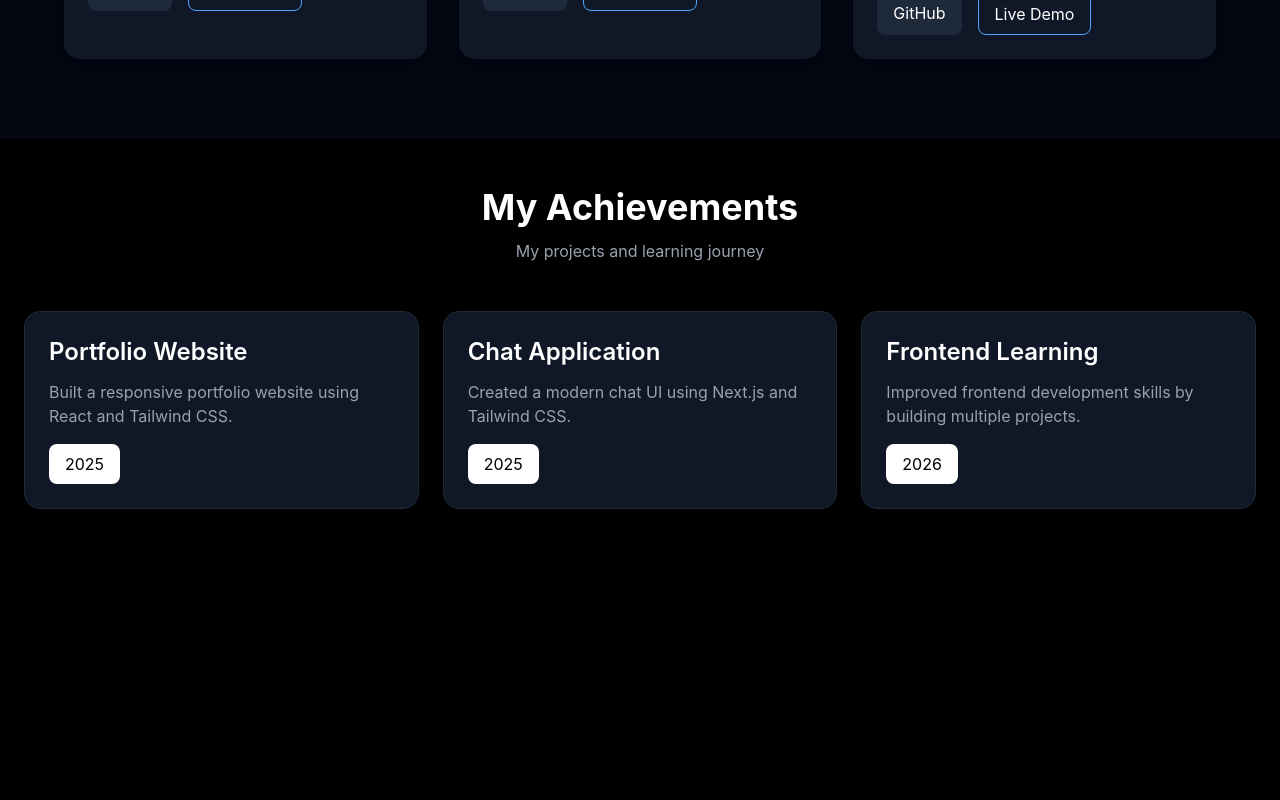
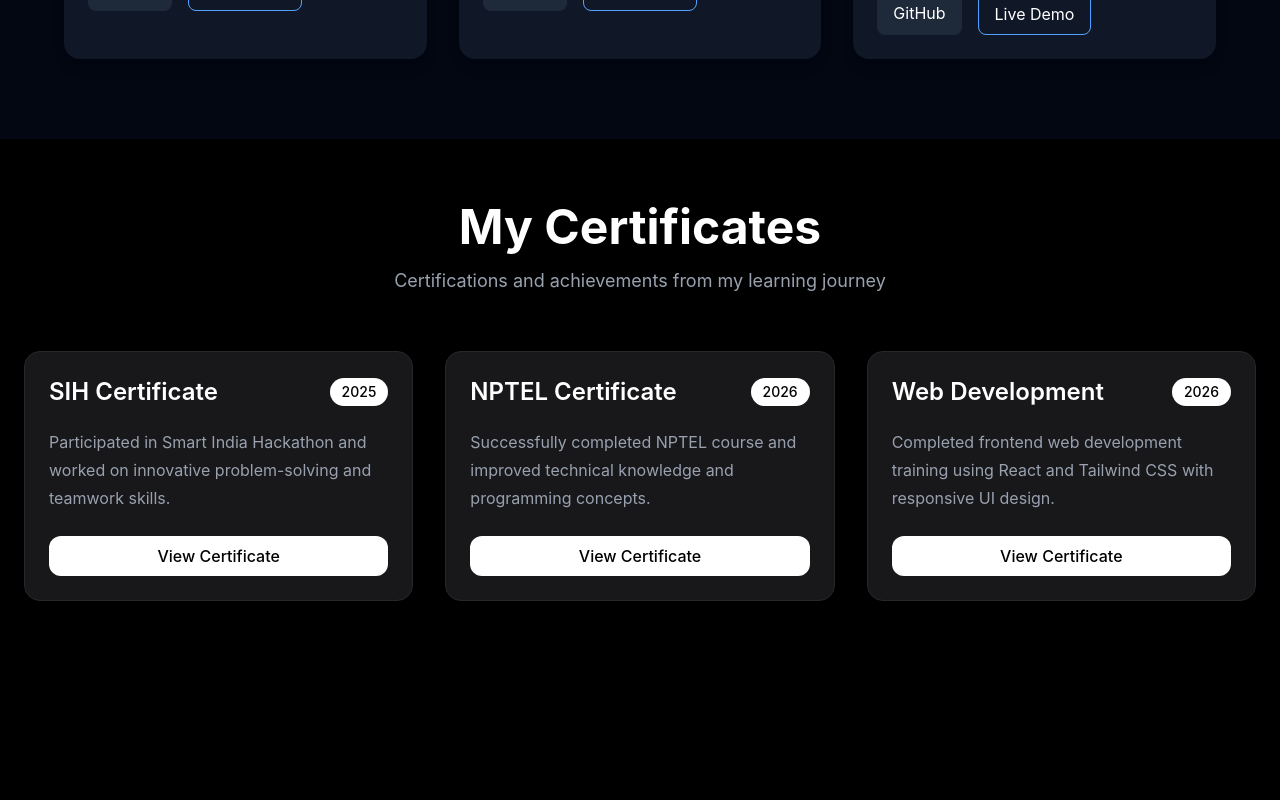
Before and after one commit to gauravkumar2005/My-Portfolio, a React (Vite) app: page / in a window 1280 px wide. Shown: the part 2800-3600 px from the top of the page. Built offline with nearby package versions, Linux system fonts and the light colour scheme.

Commit message:
add achievement page

```diff
--- a/src/pages/Achievement.jsx
+++ b/src/pages/Achievement.jsx
@@ -1,68 +1,95 @@
-function Achievement () {
-    return(
-     <section>
-    <div className="min-h-screen bg-black text-white px-6 py-12">
+function Achievement() {
+  return (
+    <section
+      id="achievement"
+      className="min-h-screen bg-black text-white px-6 py-16"
+    >
+      {/* Heading */}
+      <div className="text-center mb-14">
+        <h1 className="text-4xl md:text-5xl font-bold">
+          My Certificates
+        </h1>
 
-      {/* Heading */}
-      <div className="text-center mb-12">
-        <h1 className="text-4xl font-bold">My Achievements</h1>
-        <p className="text-gray-400 mt-3">
-          My projects and learning journey
+        <p className="text-gray-400 mt-4 text-lg">
+          Certifications and achievements from my learning journey
         </p>
       </div>
 
-      {/* Cards */}
-      <div className="grid md:grid-cols-2 lg:grid-cols-3 gap-6">
+      {/* Certificate Cards */}
+      <div className="grid gap-8 md:grid-cols-2 lg:grid-cols-3">
 
-        {/* Card 1 */}
-        <div className="bg-gray-900 p-6 rounded-2xl border border-gray-800">
-          <h2 className="text-2xl font-semibold mb-3">
-            Portfolio Website
-          </h2>
+        {/* SIH Certificate */}
+        <div className="bg-zinc-900 border border-zinc-800 rounded-2xl p-6 hover:-translate-y-2 transition duration-300 shadow-lg">
 
-          <p className="text-gray-400 mb-4">
-            Built a responsive portfolio website using React and Tailwind CSS.
+          <div className="flex items-center justify-between mb-5">
+            <h2 className="text-2xl font-semibold">
+              SIH Certificate
+            </h2>
+
+            <span className="bg-white text-black px-3 py-1 rounded-full text-sm font-medium">
+              2025
+            </span>
+          </div>
+
+          <p className="text-gray-400 leading-7">
+            Participated in Smart India Hackathon and worked on innovative
+            problem-solving and teamwork skills.
           </p>
 
-          <button className="bg-white text-black px-4 py-2 rounded-lg">
-            2025
+          <button className="mt-6 w-full bg-white text-black py-2 rounded-xl font-medium hover:bg-gray-200 transition">
+            View Certificate
           </button>
         </div>
 
-        {/* Card 2 */}
-        <div className="bg-gray-900 p-6 rounded-2xl border border-gray-800">
-          <h2 className="text-2xl font-semibold mb-3">
-            Chat Application
-          </h2>
+        {/* NPTEL Certificate */}
+        <div className="bg-zinc-900 border border-zinc-800 rounded-2xl p-6 hover:-translate-y-2 transition duration-300 shadow-lg">
 
-          <p className="text-gray-400 mb-4">
-            Created a modern chat UI using Next.js and Tailwind CSS.
+          <div className="flex items-center justify-between mb-5">
+            <h2 className="text-2xl font-semibold">
+              NPTEL Certificate
+            </h2>
+
+            <span className="bg-white text-black px-3 py-1 rounded-full text-sm font-medium">
+              2026
+            </span>
+          </div>
+
+          <p className="text-gray-400 leading-7">
+            Successfully completed NPTEL course and improved technical
+            knowledge and programming concepts.
           </p>
 
-          <button className="bg-white text-black px-4 py-2 rounded-lg">
-            2025
+          <button className="mt-6 w-full bg-white text-black py-2 rounded-xl font-medium hover:bg-gray-200 transition">
+            View Certificate
           </button>
         </div>
 
-        {/* Card 3 */}
-        <div className="bg-gray-900 p-6 rounded-2xl border border-gray-800">
-          <h2 className="text-2xl font-semibold mb-3">
-            Frontend Learning
-          </h2>
+        {/* Web Development Certificate */}
+        <div className="bg-zinc-900 border border-zinc-800 rounded-2xl p-6 hover:-translate-y-2 transition duration-300 shadow-lg">
 
-          <p className="text-gray-400 mb-4">
-            Improved frontend development skills by building multiple projects.
+          <div className="flex items-center justify-between mb-5">
+            <h2 className="text-2xl font-semibold">
+              Web Development
+            </h2>
+
+            <span className="bg-white text-black px-3 py-1 rounded-full text-sm font-medium">
+              2026
+            </span>
+          </div>
+
+          <p className="text-gray-400 leading-7">
+            Completed frontend web development training using React and
+            Tailwind CSS with responsive UI design.
           </p>
 
-          <button className="bg-white text-black px-4 py-2 rounded-lg">
-            2026
+          <button className="mt-6 w-full bg-white text-black py-2 rounded-xl font-medium hover:bg-gray-200 transition">
+            View Certificate
           </button>
         </div>
 
       </div>
-    </div>
     </section>
-    );
+  );
 }
 
 export default Achievement;
```
